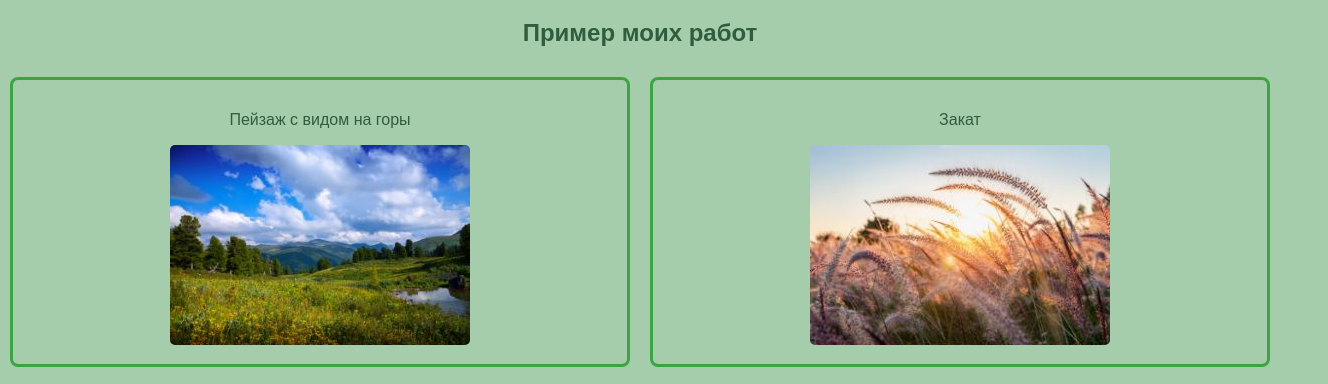
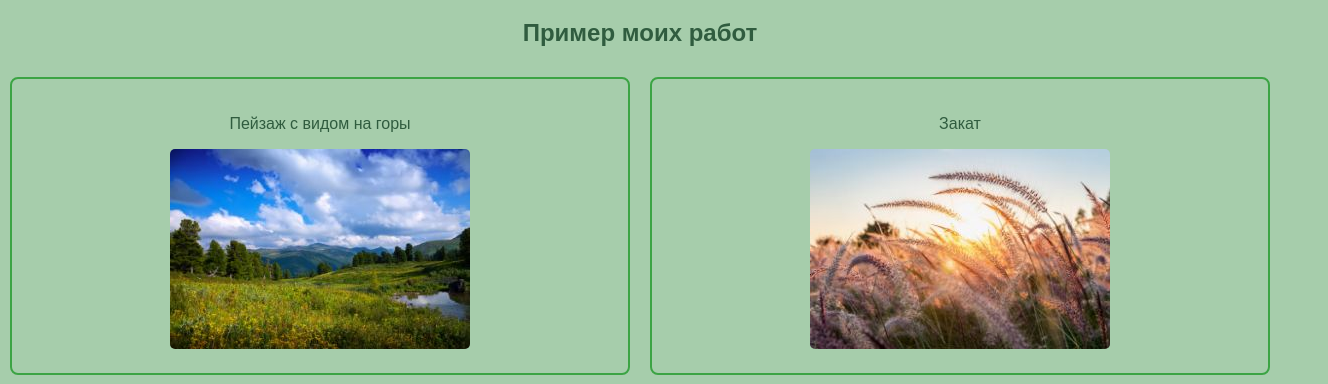
Before and after one commit to DivideEtImperas/Develop, a plain HTML site: page 004-chapter/035-project-practice/index.html in a window 1280 px wide. Shown: the part 372-756 px from the top of the page, 1328 px wide, since content can reach past the window. Drawn offline with Linux system fonts and the light colour scheme.

Commit message:
Исправление практического задания

```diff
--- a/004-chapter/035-project-practice/styles.css
+++ b/004-chapter/035-project-practice/styles.css
@@ -1,5 +1,6 @@
 body {
     font-family: Arial, sans-serif;
+    width: 100%;
     margin: 0;
     padding: 0;
     box-sizing: border-box;
@@ -29,6 +30,7 @@ h2 {
     border: 2px solid #3ca444;
 }
 
+
 .header {
     background-color: #305c3f;
     position: relative;
@@ -52,8 +54,8 @@ p {
 
 .card {
     width: 45%;
-    margin: 5px;
-    padding: 10px;
+    margin: 10px;
+    padding: 20px;
     border: 2px solid #3ca444;
     box-sizing: border-box;
     background-color: #a6cdab;
@@ -69,8 +71,8 @@ p {
 .card {
     width: calc(50% - 20px);
     margin: 10px;
-    padding: 15px;
-    border: 3px solid #3ca444;
+    padding: 20px;
+    border: 2px solid #3ca444;
     box-sizing: border-box;
     background-color: #a6cdab;
     border-radius: 8px;
@@ -85,17 +87,19 @@ p {
     }
 }
 
+
+
 .footer {
     width: 100%;
     margin: 0;
-    padding: 20px;
+    padding: 0;
     background-color: #305c3f;
     border: 4px double#a6cdab;
 }
 
 a {
     color: #9ddba2;
-    text-align: center;
+    /* text-align: center; */
     font-size: 1.5em;
     font-weight: bold;
     text-decoration: none;
```
Also changed, not shown: 004-chapter/035-project-practice/index.html (+2 -1 lines).
